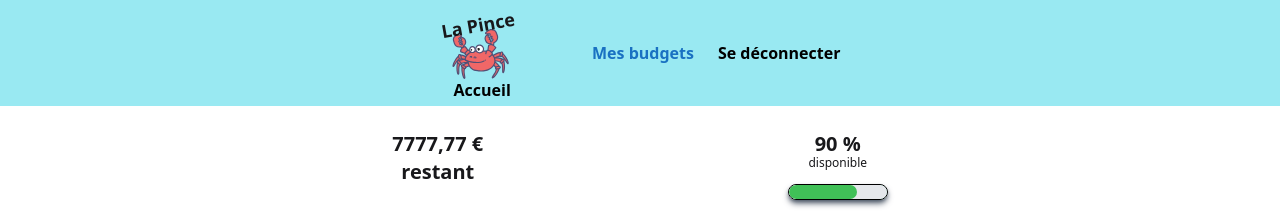
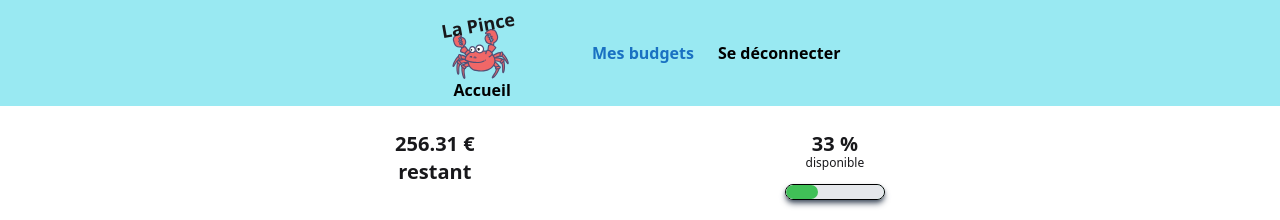
Before and after one commit to martinFretto/LaPince-FrontReact, a React (Vite) app in the folder La pince/: page /budgets in a window 1280 px wide. Shown: the top 220 px of the page. Built offline with nearby package versions, Linux system fonts and the light colour scheme.

Commit message:
dashboard add dynamics data

```diff
--- a/La pince/src/pages/BudgetDetails.tsx
+++ b/La pince/src/pages/BudgetDetails.tsx
@@ -1,6 +1,7 @@
 import { Link, NavLink, useLocation } from "react-router-dom";
 import DonutDetail from "../components/DonughtDetails/index";
 import DetailsExpenses from "../components/DetailsExpenses";
+import { budgets } from "../../data/budget";
 
 export default function BudgetDetails() {
 	const location = useLocation();
--- a/La pince/src/pages/Budgets.tsx
+++ b/La pince/src/pages/Budgets.tsx
@@ -6,22 +6,36 @@ import { useState } from "react";
 
 export default function Budgets() {
 	const [isOpen, setIsOpen] = useState(false);
+
+	const totalBudget = budgets.reduce(
+		(acc, budget) => acc + budget.allocated_amount,
+		0,
+	);
+
+	const series = budgets.map((budget) => budget.spent_amount);
+	const spent = series.reduce((acc, val) => acc + val, 0);
+	// calcul du montant restant par budget
+	const remaining = Math.round((totalBudget - spent) * 100) / 100;
+
+	const remainingPercent = Math.round((remaining / totalBudget) * 100);
+	console.log(remainingPercent);
+
 	return (
 		<div>
 			{/* En-tête général */}
 			<div className="flex justify-around align-middle my-6 xl:mx-60 2xl:mx-150 ">
 				<div className="justify-items-center">
-					<p className="font-semibold text-xl">7777,77 €</p>
+					<p className="font-semibold text-xl">{remaining} €</p>
 					<p className="font-semibold text-xl">restant</p>
 				</div>
 				<div className="flex flex-col">
 					<div className="justify-items-center">
-						<p className="font-semibold text-xl">90 %</p>
+						<p className="font-semibold text-xl">{remainingPercent} %</p>
 						<p className="text-[12px] -mt-1 mb-3">disponible</p>
 					</div>
 					<progress
 						className="progress progress-success w-25 h-4 border-1 border-black custom-progress shadow-md shadow-gray-600"
-						value="70"
+						value={remainingPercent}
 						max="100"
 					/>
 				</div>
```
